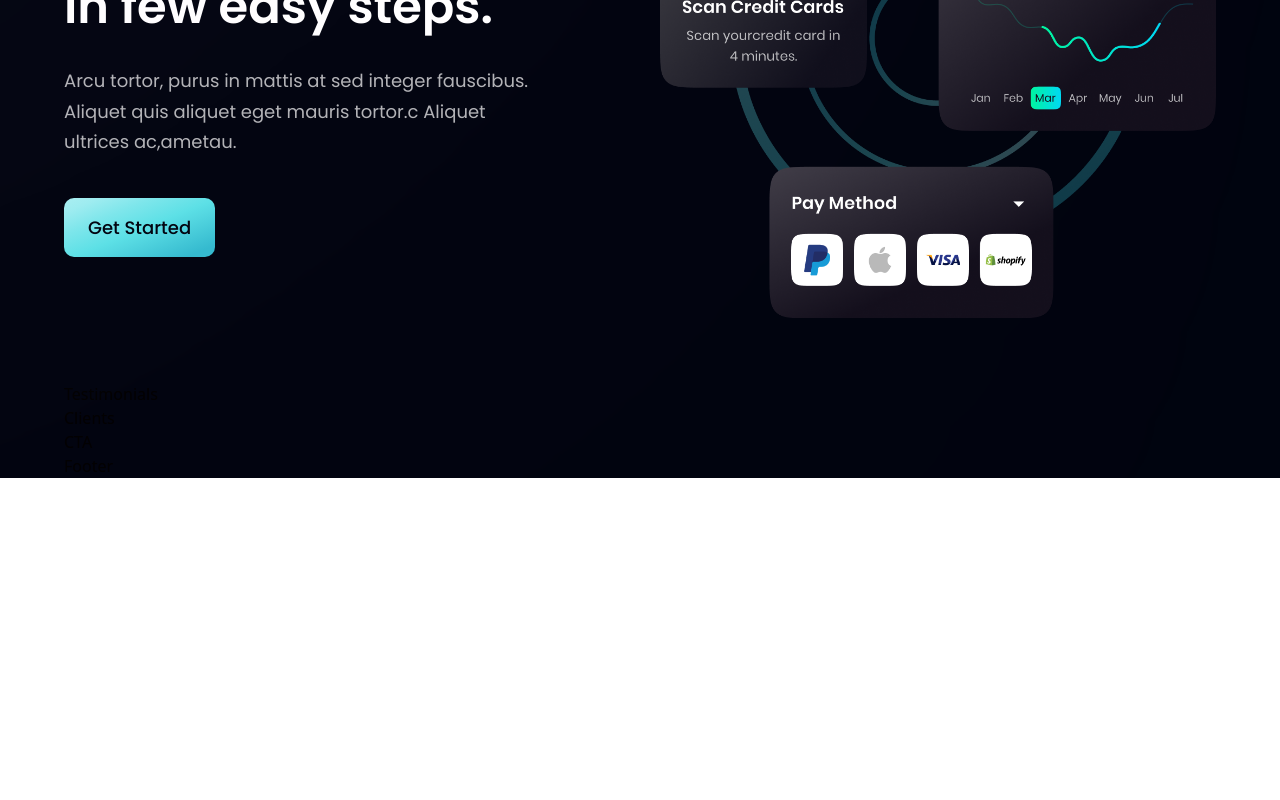
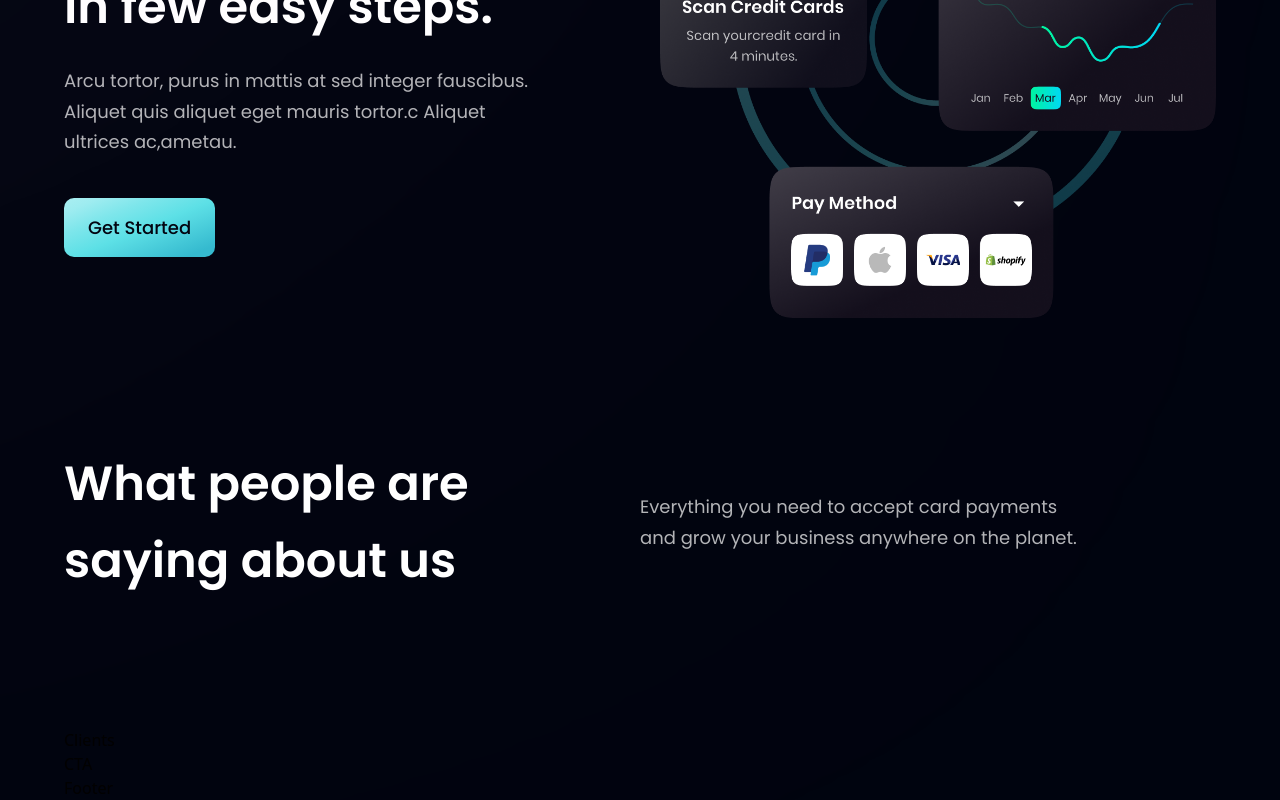
Before and after one commit to Momenuzzaman/HooBank, a React (Vite) app: page / in a window 1280 px wide. Shown: the part 2392-3192 px from the top of the page. Before the commit the page ends 2870 px from the top, so only its background shows below. Built offline with nearby package versions, Linux system fonts and the light colour scheme.

Commit message:
start feedBack card

```diff
--- a/src/components/Testimonials.jsx
+++ b/src/components/Testimonials.jsx
@@ -1,10 +1,37 @@
 import React from "react";
+import { feedback } from "../constants";
+import Feedback from "./Feedback";
+import styles from "../style";
 
 const Testimonials = () => {
   return (
-    <div>
-      <h1>Testimonials</h1>
-    </div>
+    <section
+      className={`${styles.paddingY} ${styles.flexCenter} flex-col relative`}
+    >
+      <div />
+      <div
+        className="w-full flex justify-between
+      items-center md:flex-row flex-col sm:mb-16
+      mb-6 relative z-[1]"
+      >
+        <h1 className={styles.heading2}>
+          What people are <br className="sm:block hidden" />
+          saying about us
+        </h1>
+        <div className="w-full md:mt-0 mt-6">
+          <p className={`${styles.paragraph} max-w-[450px] text-left`}>
+            Everything you need to accept card payments and grow your business
+            anywhere on the planet.
+          </p>
+        </div>
+      </div>
+      <div
+        className="flex flex-wrap sm:justify-start
+        justify-center w-full feedback-container relative z-[1]"
+      >
+        {}
+      </div>
+    </section>
   );
 };
 
```
